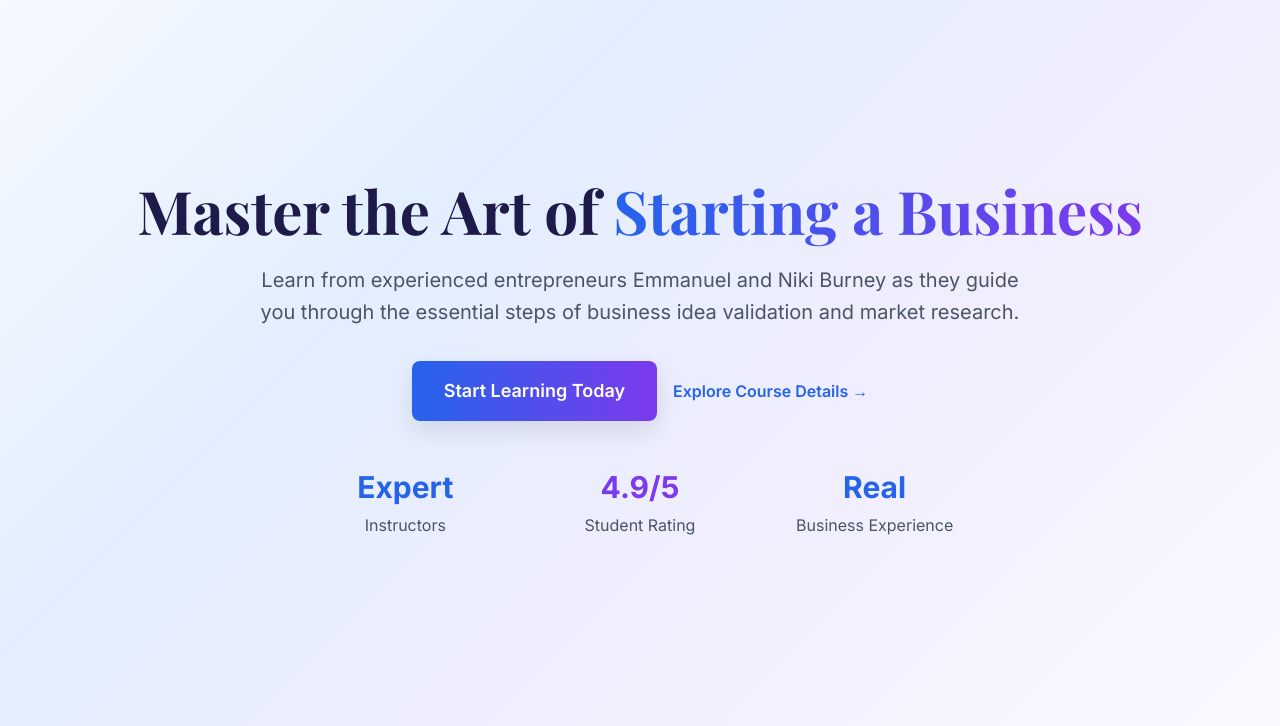
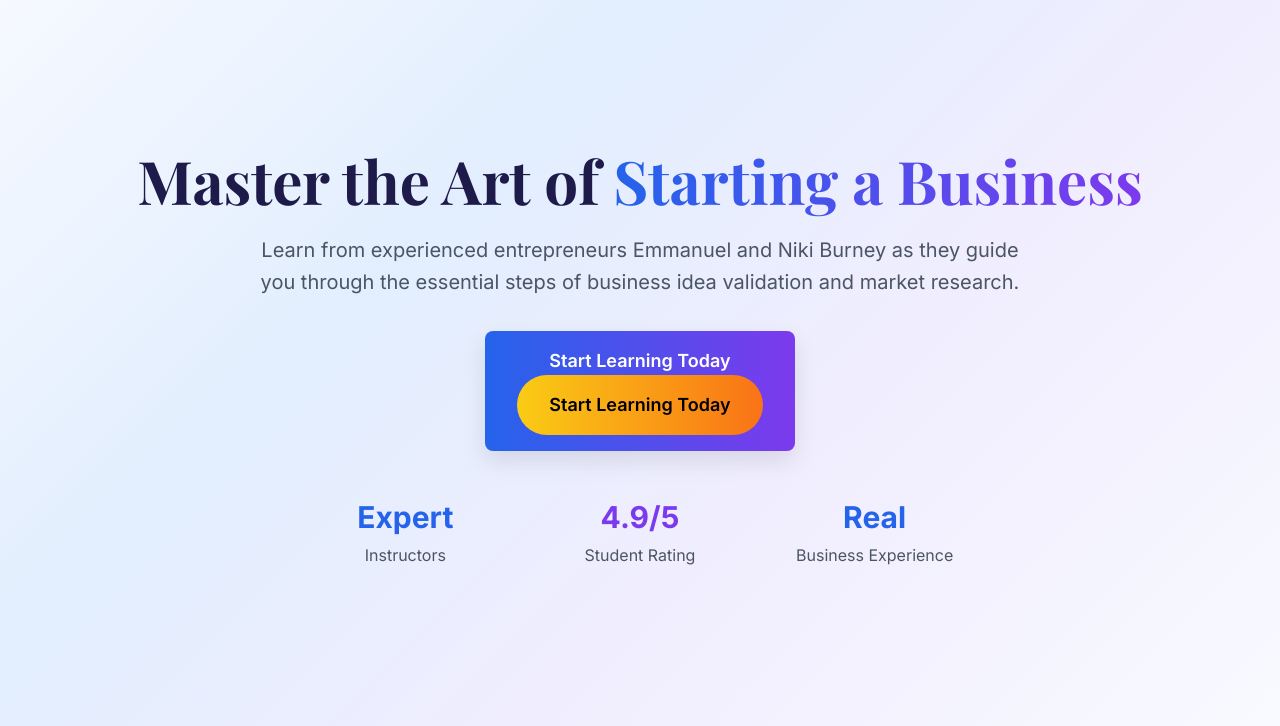
Before and after one commit to scheduling-bmg/burney-academy, a plain HTML site: page index.html in a window 1280 px wide. Shown: the part 74-800 px from the top of the page. Drawn offline with nearby package versions, Linux system fonts and the light colour scheme; files that its build step writes are made by us from their sources; files whose address does not match are found by name.

Commit message:
Update index.html

```diff
--- a/index.html
+++ b/index.html
@@ -97,10 +97,10 @@
                 <div class="flex flex-col sm:flex-row gap-4 justify-center items-center mb-12">
                     <button class="enroll-btn bg-gradient-to-r from-bmg-blue to-bmg-purple text-white px-8 py-4 rounded-lg font-semibold text-lg hover:shadow-lg transform hover:-translate-y-1 transition-all duration-300">
                         Start Learning Today
-                    </button>
-                    <a href="#course" class="text-bmg-blue font-semibold hover:underline">
-                        Explore Course Details →
+                    <a href="https://square.link/u/2H7QbEJm" class="cta-button bg-gradient-to-r from-yellow-400 to-orange-500 hover:from-yellow-500 hover:to-orange-600 text-black font-semibold px-8 py-4 rounded-full text-lg transition-all duration-300 transform hover:scale-105 block text-center no-underline">
+                        Start Learning Today
                     </a>
+
                 </div>
 
                 <!-- Trust Indicators -->
@@ -670,7 +670,7 @@
                                     <path d="M2.003 5.884L10 9.882l7.997-3.998A2 2 0 0016 4H4a2 2 0 00-1.997 1.884z"></path>
                                     <path d="M18 8.118l-8 4-8-4V14a2 2 0 002 2h12a2 2 0 002-2V8.118z"></path>
                                 </svg>
-                                <span>info@burneyacademy.com</span>
+                                <span>scheduling@theburneygroup.com</span>
                             </div>
 
                             <div class="flex items-center">
```
